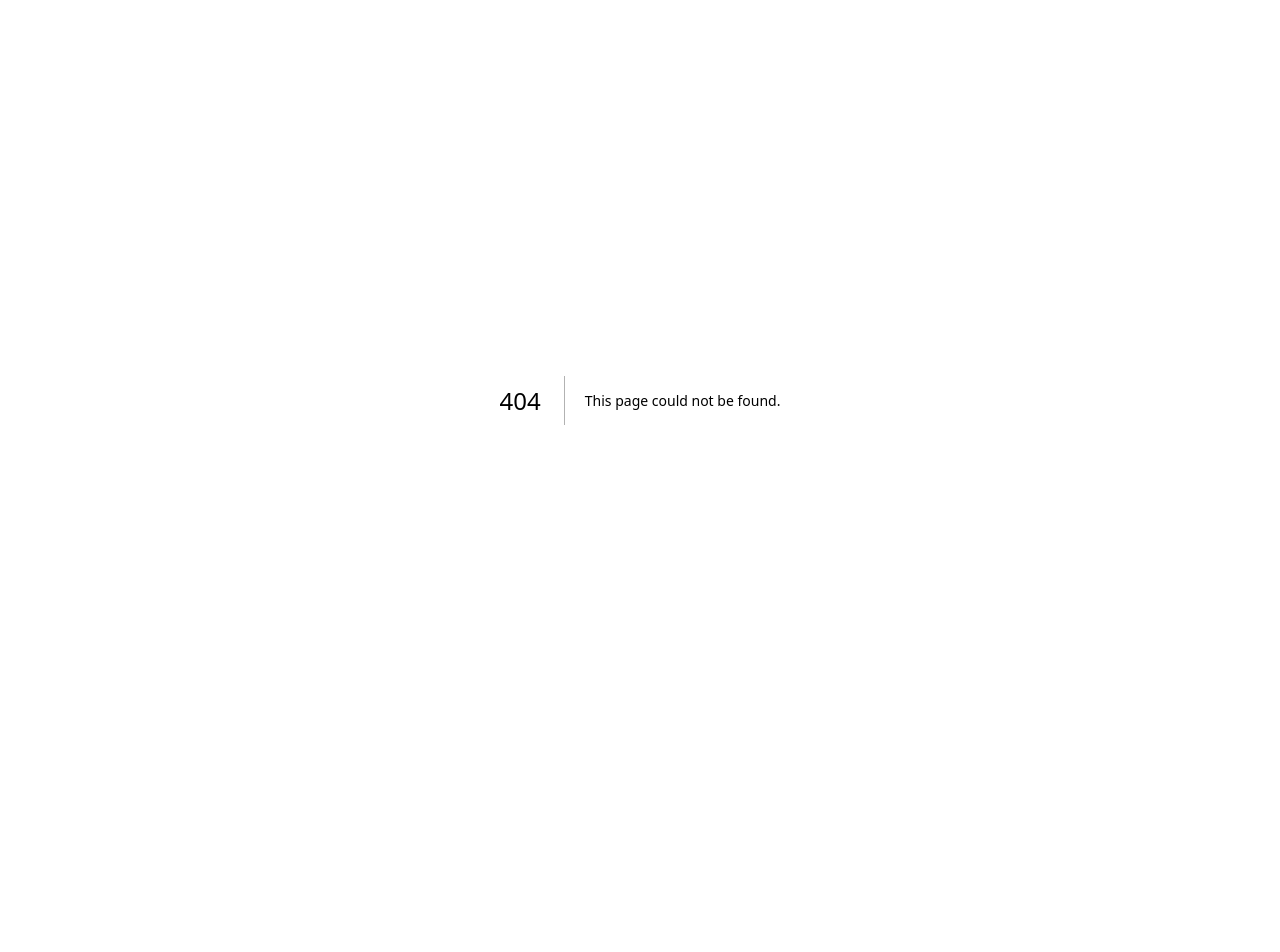
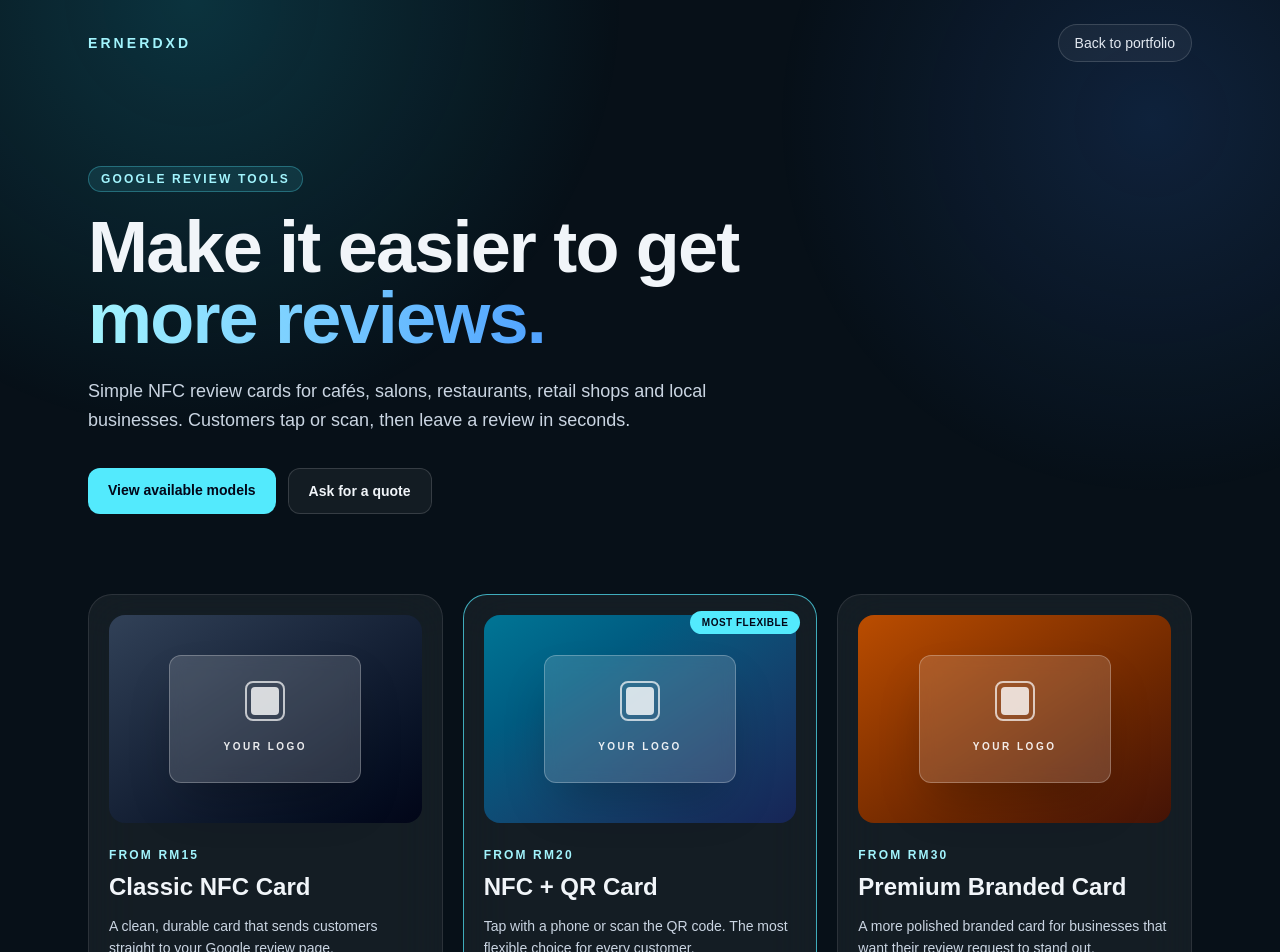
Before and after one commit to ErnerdXD/ernerdxd-site, a Next.js app: page /nfc in a window 1280 px wide. Before the commit this address had no page. Shown: the top 952 px of the page. Before the commit the page ends 800 px from the top, so only its background shows below. Built offline with nearby package versions, Linux system fonts and the light colour scheme.

Commit message:
Add NFC review card catalog

```diff
--- a/app/layout.tsx
+++ b/app/layout.tsx
@@ -1,28 +1,14 @@
 import type { Metadata } from "next";
-import { Geist, Geist_Mono } from "next/font/google";
 import "./globals.css";
 
-const geistSans = Geist({
-  variable: "--font-geist-sans",
-  subsets: ["latin"],
-});
-
-const geistMono = Geist_Mono({
-  variable: "--font-geist-mono",
-  subsets: ["latin"],
-});
-
 export const metadata: Metadata = {
-  title: "Create Next App",
-  description: "Generated by create next app",
+  title: "ErnerdXD | NFC Google Review Cards",
+  description: "NFC and QR review cards for local businesses.",
 };
 
 export default function RootLayout({ children }: LayoutProps<"/">) {
   return (
-    <html
-      lang="en"
-      className={`${geistSans.variable} ${geistMono.variable} h-full antialiased`}
-    >
+    <html lang="en" className="h-full antialiased">
       <body className="min-h-full flex flex-col">{children}</body>
     </html>
   );
--- /dev/null
+++ b/app/nfc/page.tsx
@@ -0,0 +1,74 @@
+"use client";
+
+import { motion } from "framer-motion";
+
+const products = [
+  {
+    name: "Classic NFC Card",
+    description: "A clean, durable card that sends customers straight to your Google review page.",
+    price: "From RM15",
+    tags: ["NFC only", "Black or white", "Custom logo"],
+    tone: "from-slate-700 to-slate-950",
+  },
+  {
+    name: "NFC + QR Card",
+    description: "Tap with a phone or scan the QR code. The most flexible choice for every customer.",
+    price: "From RM20",
+    tags: ["NFC + QR", "Black or white", "Custom design"],
+    tone: "from-cyan-700 to-blue-950",
+    featured: true,
+  },
+  {
+    name: "Premium Branded Card",
+    description: "A more polished branded card for businesses that want their review request to stand out.",
+    price: "From RM30",
+    tags: ["NFC + QR", "Premium finish", "Fully branded"],
+    tone: "from-amber-700 to-orange-950",
+  },
+];
+
+export default function NFCPage() {
+  return (
+    <main className="min-h-screen overflow-hidden bg-[#071018] text-slate-100 selection:bg-cyan-300 selection:text-slate-950">
+      <div className="pointer-events-none fixed inset-0 -z-0 bg-[radial-gradient(circle_at_15%_0%,rgba(34,211,238,0.18),transparent_32%),radial-gradient(circle_at_90%_15%,rgba(59,130,246,0.16),transparent_28%)]" />
+
+      <nav className="relative z-10 mx-auto flex max-w-6xl items-center justify-between px-6 py-6">
+        <a href="/" className="text-sm font-bold tracking-[0.22em] text-cyan-200">ERNERDXD</a>
+        <a href="/" className="rounded-full border border-white/15 bg-white/5 px-4 py-2 text-sm text-slate-200 transition hover:border-cyan-300/60 hover:text-cyan-200">Back to portfolio</a>
+      </nav>
+
+      <section className="relative z-10 mx-auto max-w-6xl px-6 pb-20 pt-14 sm:pt-20">
+        <motion.div initial={{ opacity: 0, y: 18 }} animate={{ opacity: 1, y: 0 }} transition={{ duration: 0.55 }} className="max-w-3xl">
+          <p className="mb-5 inline-flex rounded-full border border-cyan-300/30 bg-cyan-300/10 px-3 py-1 text-xs font-bold uppercase tracking-[0.18em] text-cyan-200">Google review tools</p>
+          <h1 className="text-5xl font-black leading-[0.98] tracking-tight sm:text-7xl">Make it easier to get <span className="bg-gradient-to-r from-cyan-200 to-blue-400 bg-clip-text text-transparent">more reviews.</span></h1>
+          <p className="mt-6 max-w-2xl text-base leading-relaxed text-slate-300 sm:text-lg">Simple NFC review cards for cafés, salons, restaurants, retail shops and local businesses. Customers tap or scan, then leave a review in seconds.</p>
+          <div className="mt-8 flex flex-wrap gap-3">
+            <a href="#models" className="rounded-xl bg-cyan-300 px-5 py-3 text-sm font-bold text-slate-950 transition hover:brightness-110">View available models</a>
+            <a href="https://wa.me/60123456789" target="_blank" rel="noreferrer" className="rounded-xl border border-white/15 bg-white/5 px-5 py-3 text-sm font-semibold transition hover:border-cyan-300/60">Ask for a quote</a>
+          </div>
+        </motion.div>
+
+        <div id="models" className="mt-20 grid gap-5 md:grid-cols-3">
+          {products.map((product, index) => (
+            <motion.article key={product.name} initial={{ opacity: 0, y: 22 }} whileInView={{ opacity: 1, y: 0 }} viewport={{ once: true }} transition={{ delay: index * 0.08 }} className={`relative overflow-hidden rounded-3xl border ${product.featured ? "border-cyan-300/70" : "border-white/10"} bg-white/[0.055] p-5 backdrop-blur-xl`}>
+              {product.featured && <span className="absolute right-4 top-4 rounded-full bg-cyan-300 px-3 py-1 text-[10px] font-black uppercase tracking-wider text-slate-950">Most flexible</span>}
+              <div className={`grid h-52 place-items-center rounded-2xl bg-gradient-to-br ${product.tone}`}>
+                <div className="grid h-32 w-48 place-items-center rounded-xl border border-white/25 bg-white/15 shadow-2xl backdrop-blur-sm"><div className="text-center"><div className="mx-auto mb-3 h-10 w-10 rounded-lg border-2 border-white/70 p-1"><div className="h-full w-full rounded-sm bg-white/80" /></div><span className="text-[10px] font-bold tracking-[0.25em] text-white/90">YOUR LOGO</span></div></div>
+              </div>
+              <p className="mt-6 text-xs font-bold uppercase tracking-[0.18em] text-cyan-200">{product.price}</p>
+              <h2 className="mt-2 text-2xl font-bold">{product.name}</h2>
+              <p className="mt-3 min-h-14 text-sm leading-relaxed text-slate-300">{product.description}</p>
+              <div className="mt-5 flex flex-wrap gap-2">{product.tags.map((tag) => <span key={tag} className="rounded-full border border-white/10 bg-white/5 px-3 py-1 text-xs text-slate-300">{tag}</span>)}</div>
+            </motion.article>
+          ))}
+        </div>
+
+        <section className="mt-20 grid gap-5 rounded-3xl border border-white/10 bg-white/[0.045] p-6 sm:grid-cols-3 sm:p-8">
+          {[['01', 'Choose a model', 'Pick NFC-only or NFC + QR based on how your customers use their phones.'], ['02', 'Send your details', 'Share your logo, business name and Google review link.'], ['03', 'Receive your card', 'Your card is programmed, branded and ready to place at your counter.']].map(([number, title, text]) => <div key={number}><p className="text-sm font-black text-cyan-300">{number}</p><h3 className="mt-3 font-bold">{title}</h3><p className="mt-2 text-sm leading-relaxed text-slate-400">{text}</p></div>)}
+        </section>
+
+        <div className="mt-10 flex flex-col items-start justify-between gap-5 rounded-3xl bg-cyan-300 p-6 text-slate-950 sm:flex-row sm:items-center sm:p-8"><div><h2 className="text-2xl font-black">Want a custom quote?</h2><p className="mt-1 text-sm text-slate-800/80">Prices depend on quantity, finish and branding.</p></div><a href="https://wa.me/60123456789" target="_blank" rel="noreferrer" className="rounded-xl bg-slate-950 px-5 py-3 text-sm font-bold text-white transition hover:bg-slate-800">Message on WhatsApp →</a></div>
+      </section>
+    </main>
+  );
+}
--- a/app/page.tsx
+++ b/app/page.tsx
@@ -85,6 +85,12 @@ export default function Home() {
                 ERNERDXD
               </p>
               <div className="flex items-center gap-2 sm:gap-3">
+                <a
+                  href="/nfc"
+                  className="rounded-full bg-cyan-300 px-4 py-2 text-sm font-bold text-slate-950 transition hover:brightness-110"
+                >
+                  NFC Review Cards
+                </a>
                 <a
                   href="https://github.com/ErnerdXD"
                   target="_blank"
```
